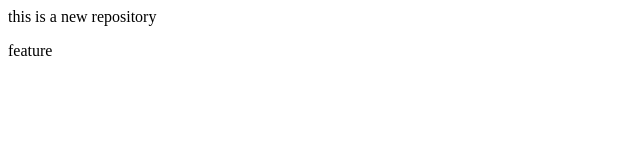
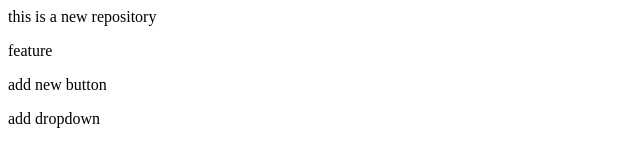
Before and after one commit to SinghNikita09/GIT-DEMO-1, a plain HTML site: page index.html in a window 1280 px wide. Shown: the whole page, without its empty margins (0-640 px from the left). Drawn offline with Linux system fonts and the light colour scheme.

Commit message:
add dropdown and button

```diff
--- a/index.html
+++ b/index.html
@@ -1,2 +1,4 @@
 <p> this is a new repository</p>
 <p>feature</p>
+<p>add new button</p>
+<p>add dropdown</p>
```
